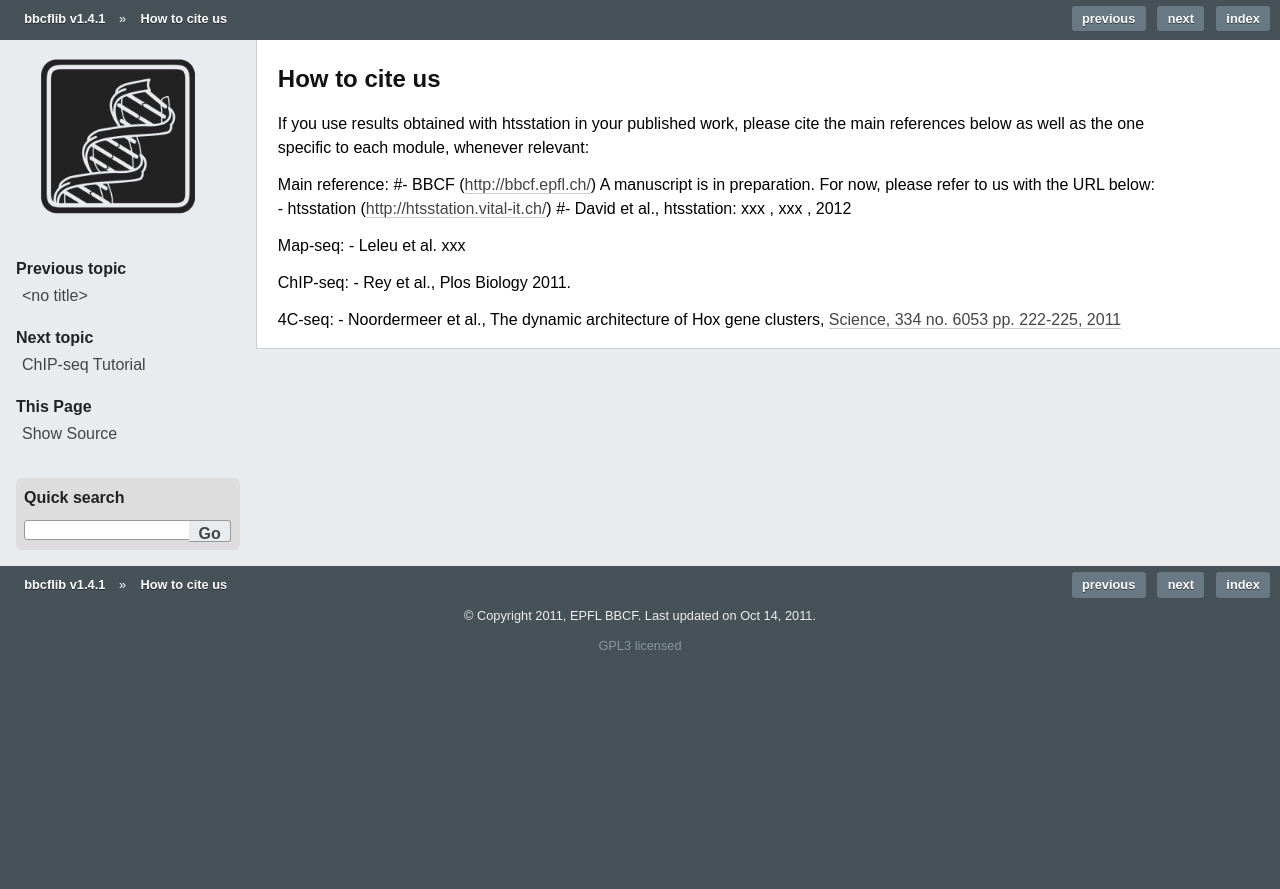
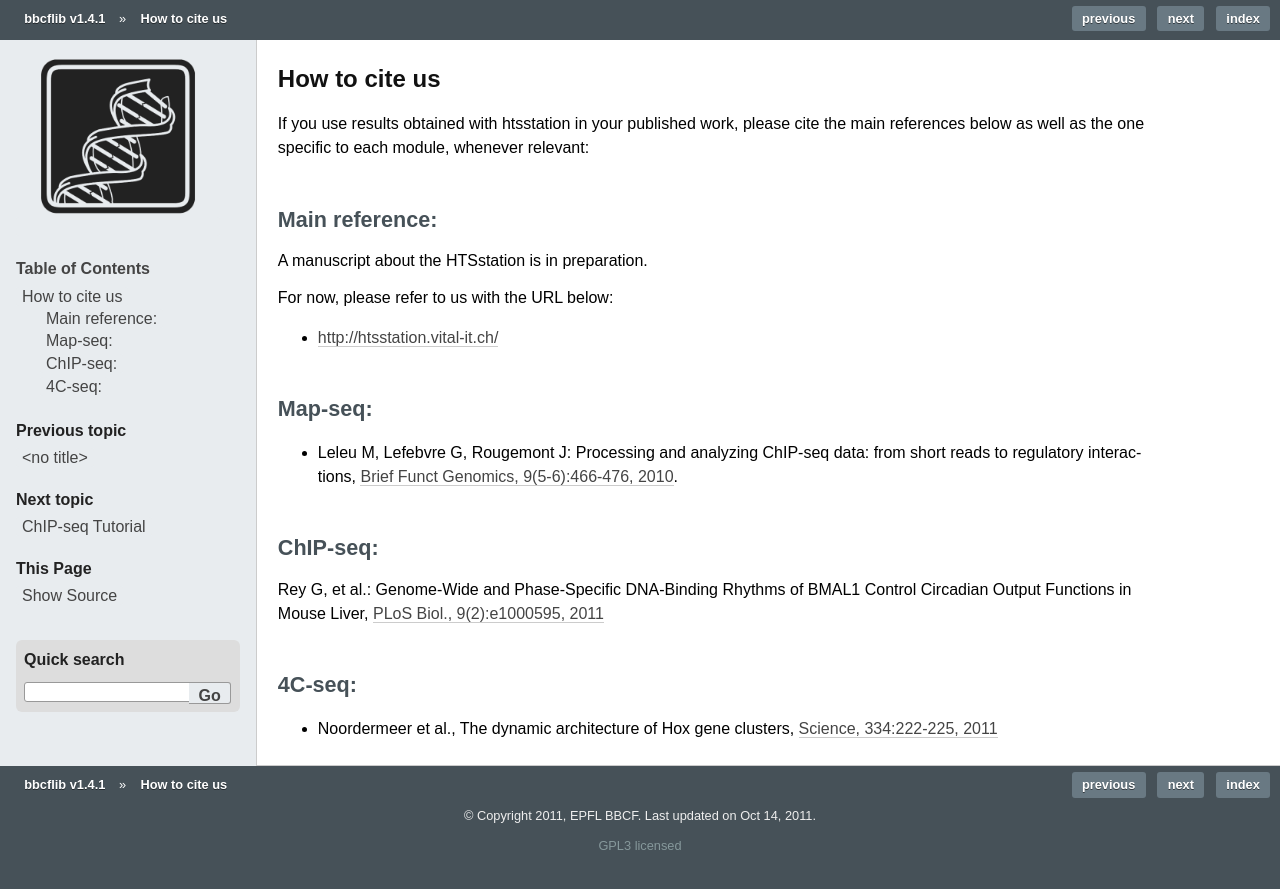
Before and after one commit to bbcf/bbcflib, a Sphinx documentation site: the page built from doc/references.rst, in a window 1280 px wide. Shown: the top 889 px of the page. Built offline with Sphinx 7.4.7, drawn with Linux system fonts in a browser that asks for light colours; formulas are drawn with MathJax 3.

Commit message:
update of references.rst

```diff
--- a/doc/references.rst
+++ b/doc/references.rst
@@ -4,16 +4,30 @@
 If you use results obtained with htsstation in your published work, please cite the main references below as well as the one specific to each module, whenever relevant:
 
 Main reference:
-#- BBCF (http://bbcf.epfl.ch/)
-A manuscript is in preparation. For now, please refer to us with the URL below:
-- htsstation (http://htsstation.vital-it.ch/)
-#- David et al., htsstation: xxx , xxx , 2012
+--------------
+
+.. BBCF (http://bbcf.epfl.ch/)
+A manuscript about the HTSstation is in preparation.
+
+For now, please refer to us with the URL below:
+
+- http://htsstation.vital-it.ch/
+.. - David et al., htsstation: xxx , xxx , 2012
+
 
 Map-seq:
-- Leleu et al. xxx
+-------
+
+- Leleu M, Lefebvre G, Rougemont J: Processing and analyzing ChIP-seq data: from short reads to regulatory interactions, `Brief Funct Genomics, 9(5-6):466-476, 2010 <http://www.ncbi.nlm.nih.gov/pubmed/20861161>`_.
+
 
 ChIP-seq:
-- Rey et al., Plos Biology 2011.
+--------
+
+Rey G, et al.: Genome-Wide and Phase-Specific DNA-Binding Rhythms of BMAL1 Control Circadian Output Functions in Mouse Liver, `PLoS Biol., 9(2):e1000595, 2011 <http://www.ncbi.nlm.nih.gov/pubmed/21364973>`_
+
 
 4C-seq:
-- Noordermeer et al., The dynamic architecture of Hox gene clusters, `Science, 334 no. 6053 pp. 222-225, 2011 <http://www.sciencemag.org/content/334/6053/222.abstract>`_
+-------
+
+- Noordermeer et al., The dynamic architecture of Hox gene clusters, `Science, 334:222-225, 2011 <http://www.sciencemag.org/content/334/6053/222.abstract>`_
```
